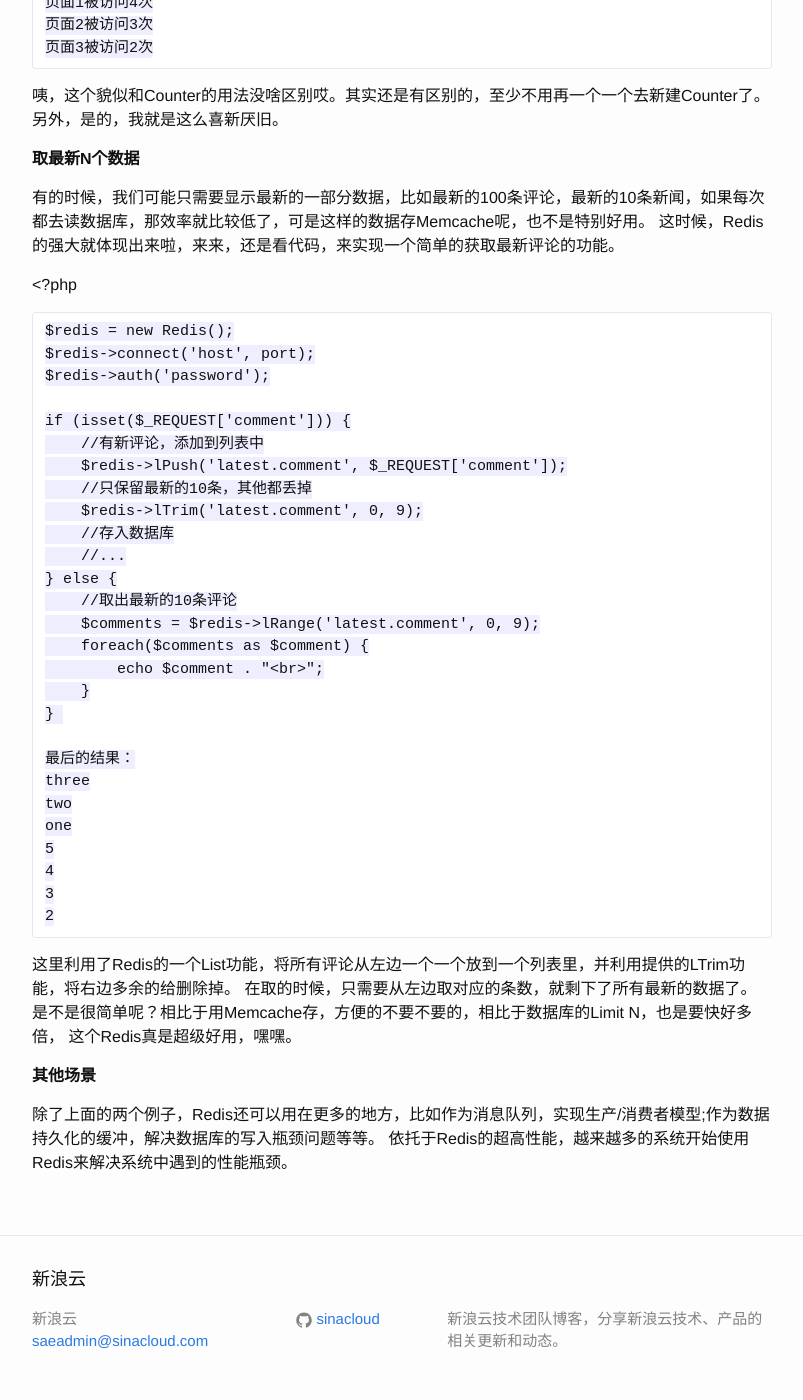
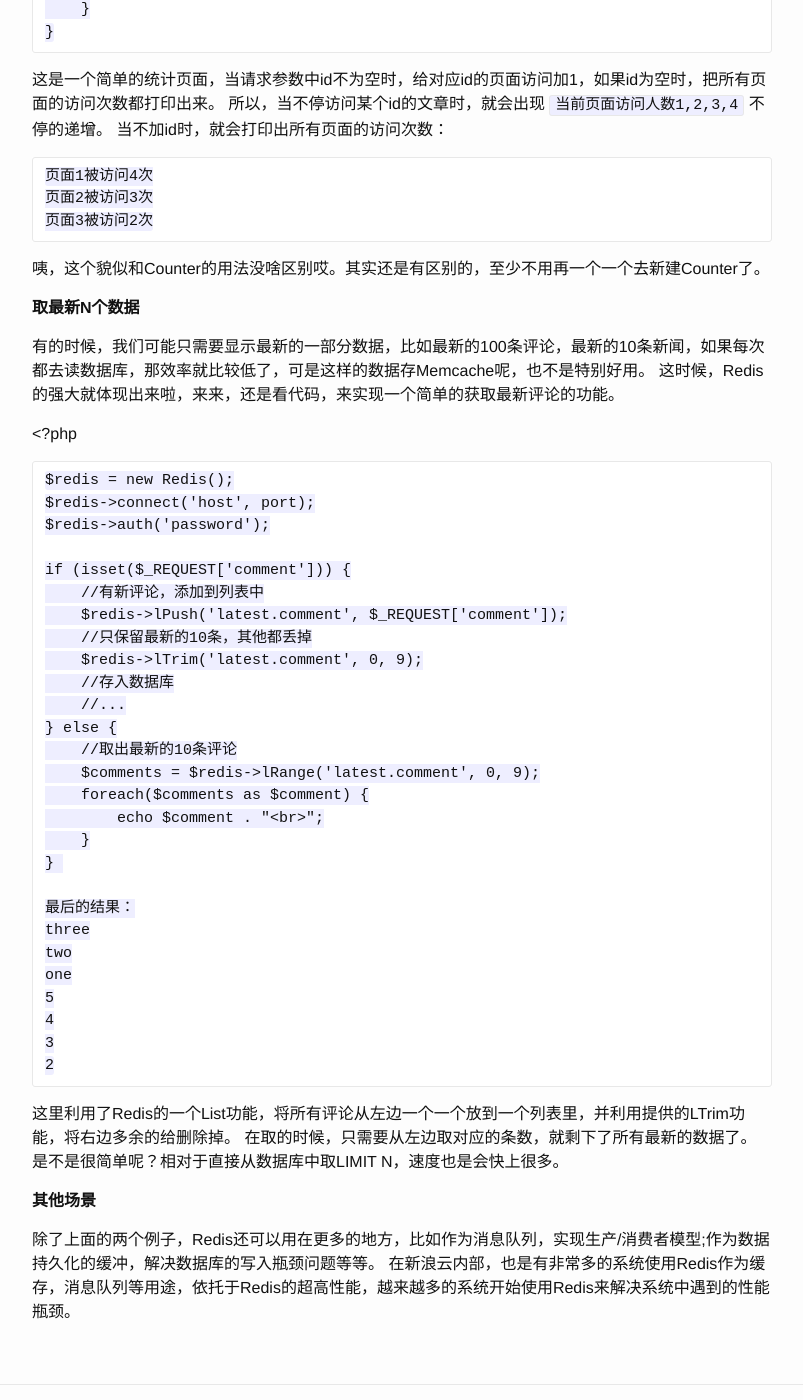
Before and after one commit to haluomao/sinacloud.github.io, a Jekyll site: the page built from _posts/2016-05-04-2-examples-redis.markdown, in a window 1280 px wide and 1400 px high, scrolled down 1038 px. Shown: the whole window, without its empty margins (238-1041 px from the left). Built offline with Jekyll 4.4.1, drawn with Linux system fonts in a browser that asks for light colours; Markdown is read by kramdown in place of the engine named in the settings; some of the changed text lies outside the part shown.

Commit message:
修改文章内容，添加redis logo

```diff
--- a/_posts/2016-05-04-2-examples-redis.markdown
+++ b/_posts/2016-05-04-2-examples-redis.markdown
@@ -1,18 +1,18 @@
 ---
 layout: post
-title:  "两用Redis"
+title:  "两个使用新浪云Redis服务的例子"
 date:   2016-05-04 11:12:01
 ---
 
-SAE目前正式支持了Redis服务，用户可以简单的初始化一个Redis，直接在Runtime里使用。无疑Redis功能是十分强大的，下面就来瞅瞅Redis最简单的一些应用场景。
+![redis-logo]({{ site.url }}/assets/redis.png)
+
+新浪云目前正式支持了Redis服务，用户可以简单的初始化一个Redis，直接在应用里使用。无疑Redis功能是十分强大的，下面就来举两个简单的例子来描述一下Redis的一些应用场景。
 ![example]({{ site.url }}/assets/example.jpg)
 
 
 **作为计数器**
 
-没错，说的就是你，SAE的Counter服务，有了Redis，什么难用的Counter服务，统统不需要了，再也不想见到它了。
-
-那么怎么实现？ talk is cheap, show me the code!
+自从有了Redis服务，就可以不需要原来提供的Counter服务了，Redis非常适合作为计数器使用，而且也非常方便，只需要很少的几行代码：
 
     <?php
 
@@ -37,7 +37,7 @@ SAE目前正式支持了Redis服务，用户可以简单的初始化一个Redis
     页面2被访问3次
     页面3被访问2次
 
-咦，这个貌似和Counter的用法没啥区别哎。其实还是有区别的，至少不用再一个一个去新建Counter了。另外，是的，我就是这么喜新厌旧。
+咦，这个貌似和Counter的用法没啥区别哎。其实还是有区别的，至少不用再一个一个去新建Counter了。
 
 **取最新N个数据**
 
@@ -75,10 +75,9 @@ SAE目前正式支持了Redis服务，用户可以简单的初始化一个Redis
     2
 
 这里利用了Redis的一个List功能，将所有评论从左边一个一个放到一个列表里，并利用提供的LTrim功能，将右边多余的给删除掉。
-在取的时候，只需要从左边取对应的条数，就剩下了所有最新的数据了。是不是很简单呢？相比于用Memcache存，方便的不要不要的，相比于数据库的Limit N，也是要快好多倍，
-这个Redis真是超级好用，嘿嘿。
+在取的时候，只需要从左边取对应的条数，就剩下了所有最新的数据了。是不是很简单呢？相对于直接从数据库中取LIMIT N，速度也是会快上很多。
 
 **其他场景**
 
 除了上面的两个例子，Redis还可以用在更多的地方，比如作为消息队列，实现生产/消费者模型;作为数据持久化的缓冲，解决数据库的写入瓶颈问题等等。
-依托于Redis的超高性能，越来越多的系统开始使用Redis来解决系统中遇到的性能瓶颈。
+在新浪云内部，也是有非常多的系统使用Redis作为缓存，消息队列等用途，依托于Redis的超高性能，越来越多的系统开始使用Redis来解决系统中遇到的性能瓶颈。
```
Also changed, not shown: assets/redis.png (added).
